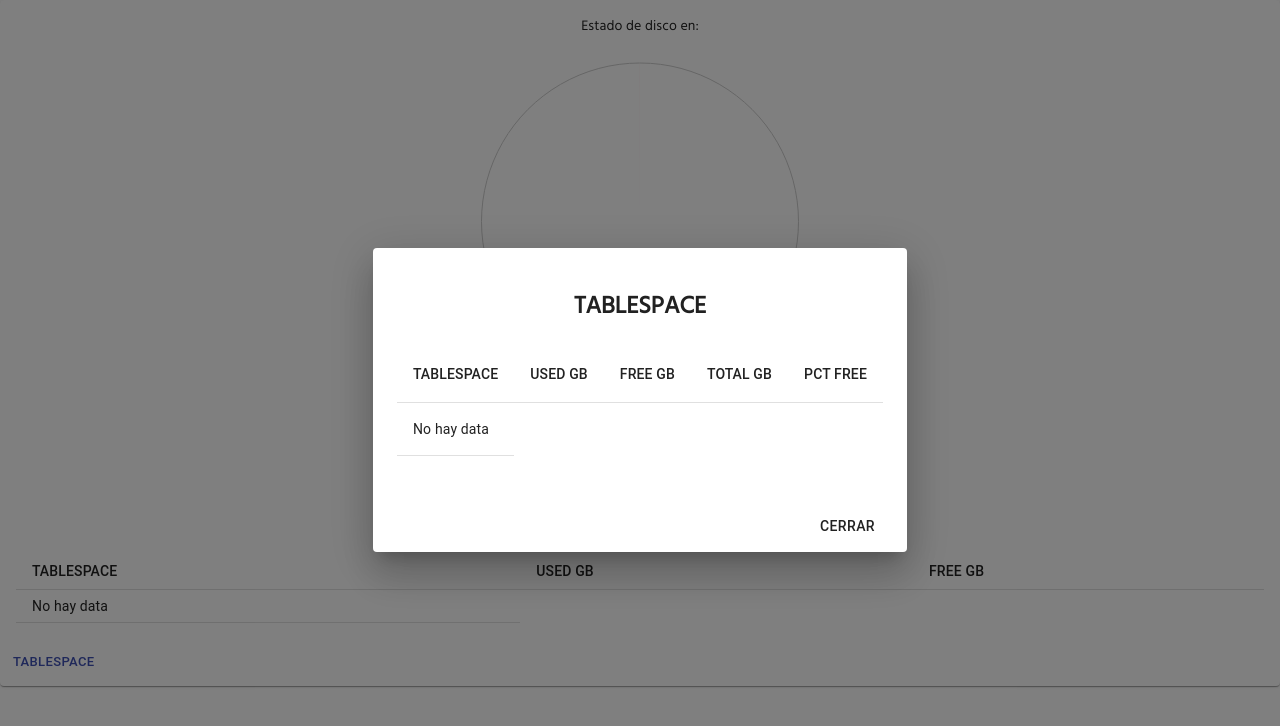
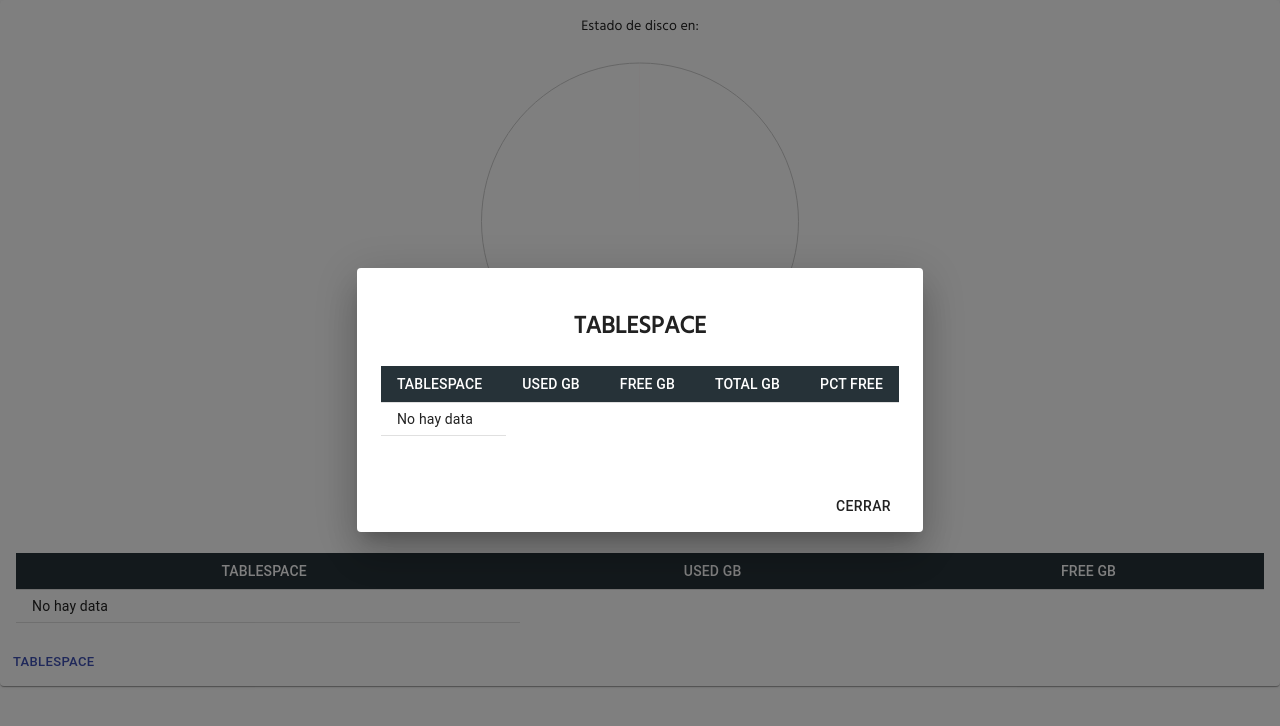
Before and after one commit to mcrios/GatsbyRedux, a Gatsby site: page /reports/Chart in a window 1280 px wide. Both pictures are taken after a click on the button "TABLESPACE". Built offline with nearby package versions, Linux system fonts and the light colour scheme; Gatsby itself is replaced by a stand-in of ours; a web font is replaced by a local one.

Commit message:
Dashboard

```diff
--- a/src/pages/reports/Chart.js
+++ b/src/pages/reports/Chart.js
@@ -57,7 +57,25 @@ const useStyles = makeStyles((theme) => ({
   textfield: {
     width: "100%",
   },
-
+  headDark: {
+    backgroundColor: colors.blueGrey[900],
+    color: "white",
+    padding: "10px"
+  },
+  headTable: {
+    backgroundColor: colors.blueGrey[900],
+    color: "white",
+    textAlign: 'center'
+  },
+  content: {
+    padding: "0px"
+  },
+  row:{
+    fontSize: "11px",
+    maxWidth: "5px",
+    textAlign: "center",
+    wordWrap: "break-word",
+  }
 }));
 
 const Chart = ({ db, name, className, ...rest }) => {
@@ -143,25 +161,25 @@ const Chart = ({ db, name, className, ...rest }) => {
       <div align="center">
         <h2>TABLESPACE</h2>
       </div>
-      <Table>
+      <Table size="small">
         <TableHead>
           <TableRow>
-            <TableCell>TABLESPACE</TableCell>
-            <TableCell>USED GB</TableCell>
-            <TableCell>FREE GB</TableCell>
-            <TableCell>TOTAL GB</TableCell>
-            <TableCell>PCT FREE</TableCell>
+            <TableCell className={classes.headTable}>TABLESPACE</TableCell>
+            <TableCell className={classes.headTable}>USED GB</TableCell>
+            <TableCell className={classes.headTable}>FREE GB</TableCell>
+            <TableCell className={classes.headTable}>TOTAL GB</TableCell>
+            <TableCell className={classes.headTable}>PCT FREE</TableCell>
           </TableRow>
         </TableHead>
         <TableBody>
           {typeof db !== "undefined" && typeof db.lstTablespace !== "undefined" ? (
             db.lstTablespace.map((key) => (
               <TableRow hover key={key}>
-                <TableCell>{key.TABLESPACE}</TableCell>
-                <TableCell>{key["USED GB"]}</TableCell>
-                <TableCell>{key.FREE_GB}</TableCell>
-                <TableCell>{key.TOTAL_GB}</TableCell>
-                <TableCell>{key.PCT_FREE}</TableCell>
+                <TableCell className={classes.row}>{key.TABLESPACE}</TableCell>
+                <TableCell className={classes.row}>{key["USED GB"]}</TableCell>
+                <TableCell className={classes.row}>{key.FREE_GB}</TableCell>
+                <TableCell className={classes.row}>{key.TOTAL_GB}</TableCell>
+                <TableCell className={classes.row}>{key.PCT_FREE}</TableCell>
               </TableRow>
             ))
           ) : (
@@ -186,18 +204,18 @@ const Chart = ({ db, name, className, ...rest }) => {
       <Table size="small">
         <TableHead>
           <TableRow>
-            <TableCell>TABLESPACE</TableCell>
-            <TableCell>USED GB</TableCell>
-            <TableCell>FREE GB</TableCell>
+            <TableCell className={classes.headTable}>TABLESPACE</TableCell>
+            <TableCell className={classes.headTable}>USED GB</TableCell>
+            <TableCell className={classes.headTable}>FREE GB</TableCell>
           </TableRow>
         </TableHead>
         <TableBody>
           {typeof db !== "undefined" && typeof db.lstTablespace !== "undefined" ? (
             db.lstTablespace.slice(0, 5).map((key) => (
               <TableRow hover key={key}>
-                <TableCell>{key.TABLESPACE}</TableCell>
-                <TableCell>{key["USED GB"]}</TableCell>
-                <TableCell>{key.FREE_GB}</TableCell>
+                <TableCell className={classes.row}>{key.TABLESPACE}</TableCell>
+                <TableCell className={classes.row}>{key["USED GB"]}</TableCell>
+                <TableCell className={classes.row}>{key.FREE_GB}</TableCell>
               </TableRow>
             ))
           ) : (
```
